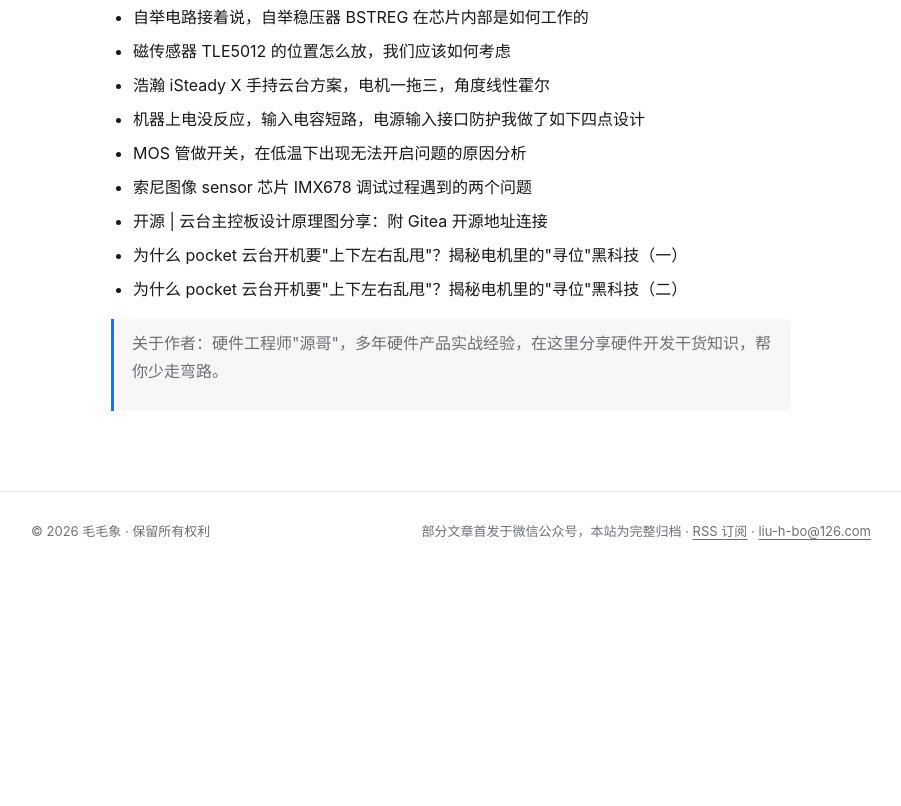
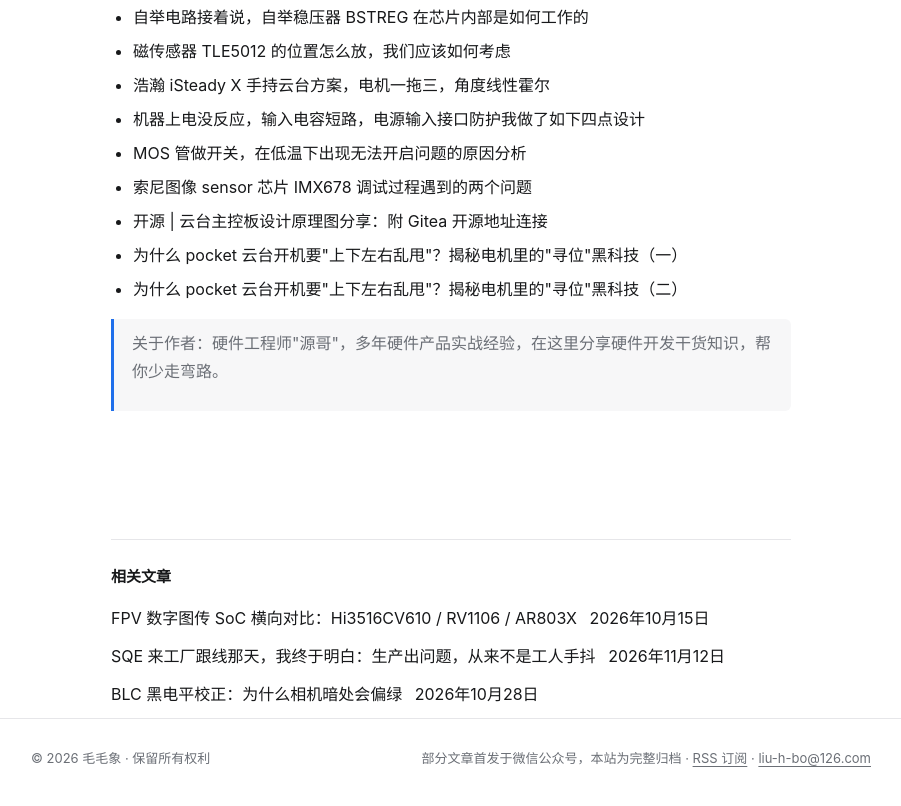
Before and after one commit to FLOOR5858/FLOOR5858.github.io, an Astro site: page /articles/cmos-module-coaxiality-flatness in a window 1280 px wide. Shown: the part 7054-7860 px from the top of the page, without its empty margins (189-1090 px from the left). Before the commit the page ends 7645 px from the top, so only its background shows below. Built offline with nearby package versions, Linux system fonts and the light colour scheme; Astro itself is replaced by a stand-in of ours.

Commit message:
feat: related posts section for internal linking

```diff
--- a/src/lib/posts.ts
+++ b/src/lib/posts.ts
@@ -52,3 +52,33 @@ export function postUrl(fam: PostFamily, lang: Lang): string {
 export function familyCategory(fam: PostFamily): string {
   return (fam.zh ?? fam.en)!.data.category;
 }
+
+/**
+ * 挑相关文章：标签重合度权重最高，同分类次之，最后按时间新到旧兜底。
+ * 目的是给每篇文章加站内互链——帮助搜索引擎发现更多页面，也让人多读一篇。
+ */
+export function relatedFamilies(all: PostFamily[], current: PostFamily, n = 3): PostFamily[] {
+  const cur = current.zh ?? current.en!;
+  const curTags = new Set(cur.data.tags);
+
+  const scored = all
+    .filter((f) => f.key !== current.key)
+    .map((f) => {
+      const p = f.zh ?? f.en!;
+      const tagHits = p.data.tags.filter((t) => curTags.has(t)).length;
+      const sameCat = p.data.category === cur.data.category ? 1 : 0;
+      return { f, score: tagHits * 2 + sameCat };
+    })
+    .filter((x) => x.score > 0)
+    .sort((a, b) => b.score - a.score || b.f.latest.valueOf() - a.f.latest.valueOf());
+
+  if (scored.length < n) {
+    const picked = new Set([current.key, ...scored.map((s) => s.f.key)]);
+    for (const f of all) {
+      if (scored.length >= n) break;
+      if (picked.has(f.key)) continue;
+      scored.push({ f, score: 0 });
+    }
+  }
+  return scored.slice(0, n).map((s) => s.f);
+}
--- a/src/pages/articles/[...slug].astro
+++ b/src/pages/articles/[...slug].astro
@@ -11,23 +11,26 @@ import {
   getPostFamilies,
   postForLang,
   hasTranslation,
+  postUrl,
+  relatedFamilies,
   type PostFamily,
 } from '../../lib/posts';
 
 interface Props {
   fam: PostFamily;
+  related: PostFamily[];
 }
 
 export async function getStaticPaths() {
   const families = await getPostFamilies();
-  const paths: { params: { slug: string }; props: { fam: PostFamily } }[] = [];
+  const paths: { params: { slug: string }; props: { fam: PostFamily; related: PostFamily[] } }[] = [];
   for (const fam of families) {
-    paths.push({ params: { slug: fam.key }, props: { fam } });
+    paths.push({ params: { slug: fam.key }, props: { fam, related: relatedFamilies(families, fam) } });
   }
   return paths;
 }
 
-const { fam } = Astro.props;
+const { fam, related } = Astro.props;
 const lang = langFromPath(Astro.url.pathname);
 const post = postForLang(fam, lang);
 const { Content, headings } = await render(post);
@@ -83,5 +86,22 @@ const articleSchema = {
     <div class="prose">
       <Content />
     </div>
+
+    {related.length > 0 && (
+      <section style="margin-top:48px;padding-top:24px;border-top:1px solid var(--border, #e5e5e5);">
+        <h2 style="font-size:15px;font-weight:600;margin:0 0 14px;">{lang === 'en' ? 'Related posts' : '相关文章'}</h2>
+        <ul style="list-style:none;padding:0;margin:0;">
+          {related.map((r) => {
+            const rp = postForLang(r, lang);
+            return (
+              <li style="margin-bottom:10px;">
+                <a href={postUrl(r, lang)} style="text-decoration:none;">{rp.data.title}</a>
+                <span class="meta" style="margin-left:8px;">{formatDate(rp.data.date, lang)}</span>
+              </li>
+            );
+          })}
+        </ul>
+      </section>
+    )}
   </article>
 </Base>
```
